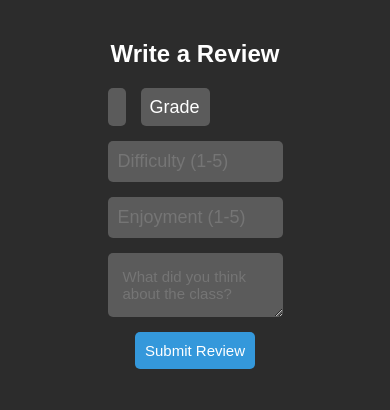
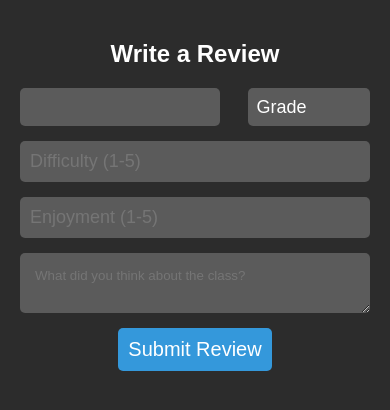
Before and after one commit to HowePersonal/Rate-My-Petr, a Flask app: page /review in a window 390 px wide. Shown: the part 75-485 px from the top of the page. Run offline with Flask 3, Linux system fonts and the light colour scheme; data that the repository does not hold is empty; some libraries are stand-ins or nearby versions.

Commit message:
styling changes

```diff
--- a/static/review.css
+++ b/static/review.css
@@ -53,7 +53,8 @@
 	align-items: center;
 	column-gap: 15px;
 	margin-bottom: 15px;
-	width: 50%;
+	/* width: 50%; */
+    max-width: 777px;
 }
 
 .professor-label {
@@ -82,16 +83,20 @@
 
 .comment-input {
 	width: 100%;
-	font-size: 15px;
 }
 
 .submit-btn {
 	border: none;
 	border-radius: 5px;
 	padding: 10px;
-	font-size: 15px;
+	font-size: 20px;
 	background-color: #3498db;
 	color: white;
+}
+
+.submit-btn:hover {
+    background-color: #2980b9;
+    cursor: pointer;
 }
 
 .stu-review-container {
@@ -100,7 +105,11 @@
 	padding: 15px;
 	border-radius: 10px;
 	color: rgb(232, 232, 232);
-	width: 40%;
+    margin: auto;
+    width: 600px;
+}
+.second-row {
+    width: 100%;
 }
 
 .all-stu-review-container {
@@ -142,10 +151,11 @@
 }
 
 /* Styles for screens with a maximum width of 768px */
-@media (max-width: 1250px) {
+@media (max-width: 768px) {
 	.row-input {
 		row-gap: 15px;
 		flex-wrap: wrap;
+        justify-content: space-between;
 	}
 
 	.review-title {
@@ -163,27 +173,25 @@
 	.comment-content {
 		font-size: 14px;
 	}
+
+    .stu-review-container {
+        width: 80%;
     }
 
-@media (max-width: 1250px) {
-	.row-input {
-		row-gap: 15px;
-		flex-wrap: wrap;
+    #professorDropdown{
+        width: 57%;
     }
 
-	.review-title {
-		font-size: 14px;
+    #gradeDropdown{
+        width: 35%;
+        float: right;
     }
 
-	.review-label {
-		font-size: 12px;
+    /* .comment-input {
+        min-width: 0px;
+        width: 100%
     }
-
-	.review-stats-row {
-		font-size: 12px;
+    .second-row {
+        width: 100%;
+    } */
 }
-
-	.comment-content {
-		font-size: 12px;
-	}
-}
--- a/static/search.css
+++ b/static/search.css
@@ -31,6 +31,11 @@
 .number-input input {
 	width: 16rem;
 	font-size: 1.2rem;
+}
+
+input::placeholder{
+    color: white;
+    opacity: 0.5;
 }
 
 #quantity {
--- a/templates/review.html
+++ b/templates/review.html
@@ -52,7 +52,7 @@
 						name="number-input"
 						placeholder="Enjoyment (1-5)" />
 				</div>
-				<div class="row-input">
+				<div class="row-input second-row">
 					<textarea
 						class="comment-input"
 						type="text"
```
Lines whose indentation alone changed are shown as unchanged.
